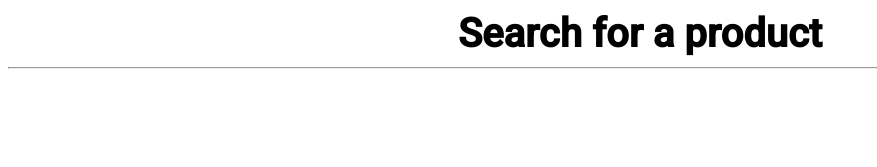
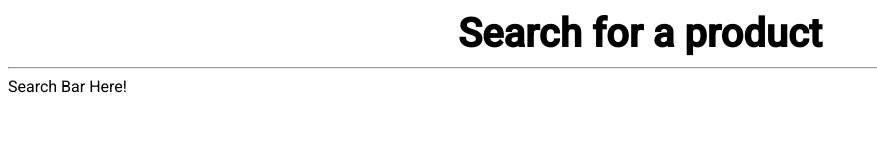
Before and after one commit to cchrispy/productSearch_challenge, a React app: page / in a window 1280 px wide. Shown: the top 167 px of the page, without its empty margins (0-877 px from the left). Built offline with nearby package versions, Linux system fonts and the light colour scheme; what react-tap-event-plugin would draw is missing.

Commit message:
Init searchbar component

```diff
--- a/src/components/App.jsx
+++ b/src/components/App.jsx
@@ -2,6 +2,7 @@
 import { connect } from 'react-redux';
 import sampleAction from '../actions/sampleAction';
 
+import SearchBar from './SearchBar.jsx';
 import '../styles/main.scss';
 
 class App extends Component {
@@ -14,6 +15,8 @@
       <div>
 
         <h1 className='title'>Search for a product</h1><hr/>
+
+        <SearchBar />
 
       </div>
     )
--- /dev/null
+++ b/src/components/SearchBar.jsx
@@ -0,0 +1,17 @@
+import React, { Component } from 'react';
+
+class SearchBar extends Component {
+  constructor(props) {
+    super(props);
+  }
+
+  render() {
+    return (
+      <div>
+        Search Bar Here!
+      </div>
+    )
+  }
+}
+
+export default SearchBar;
```
